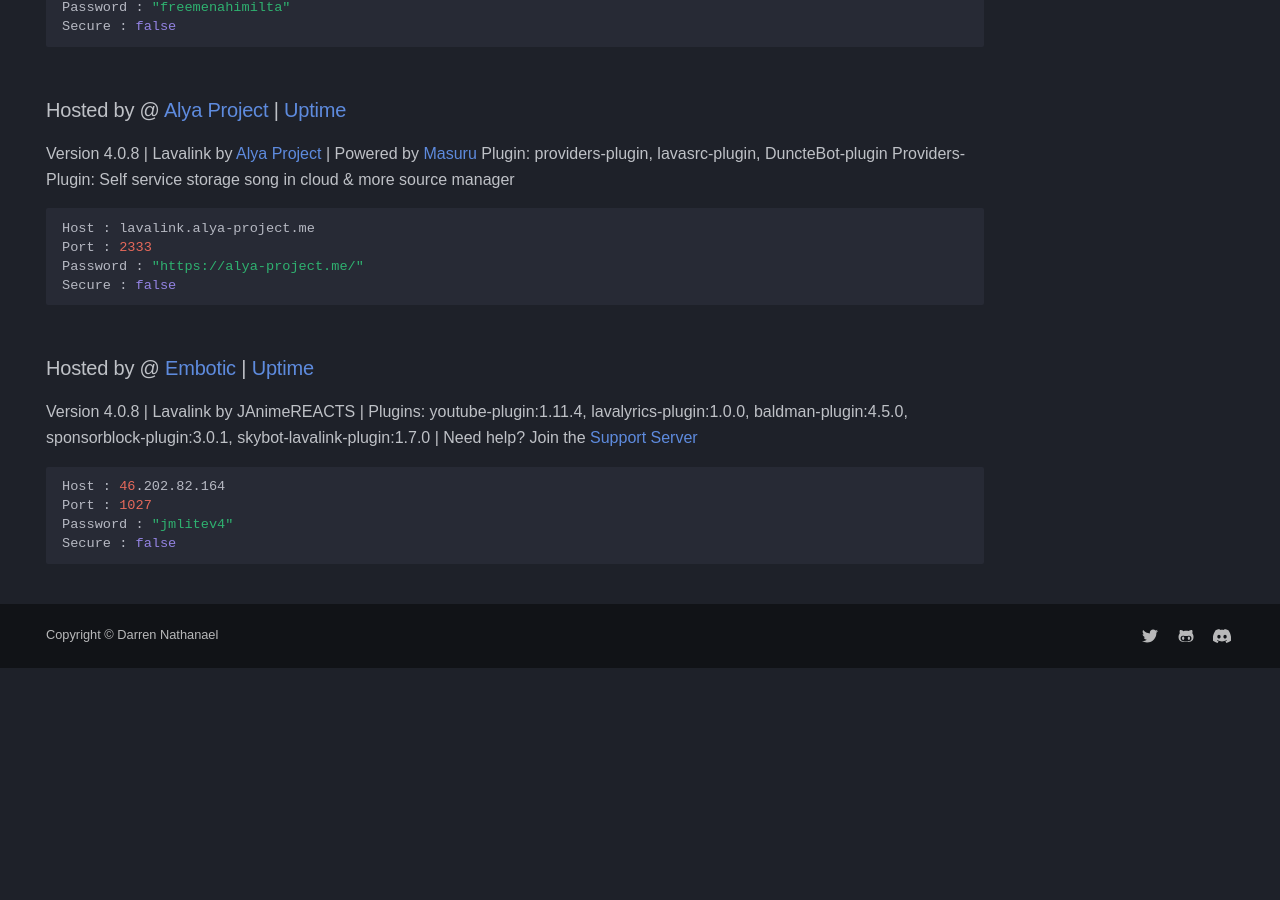
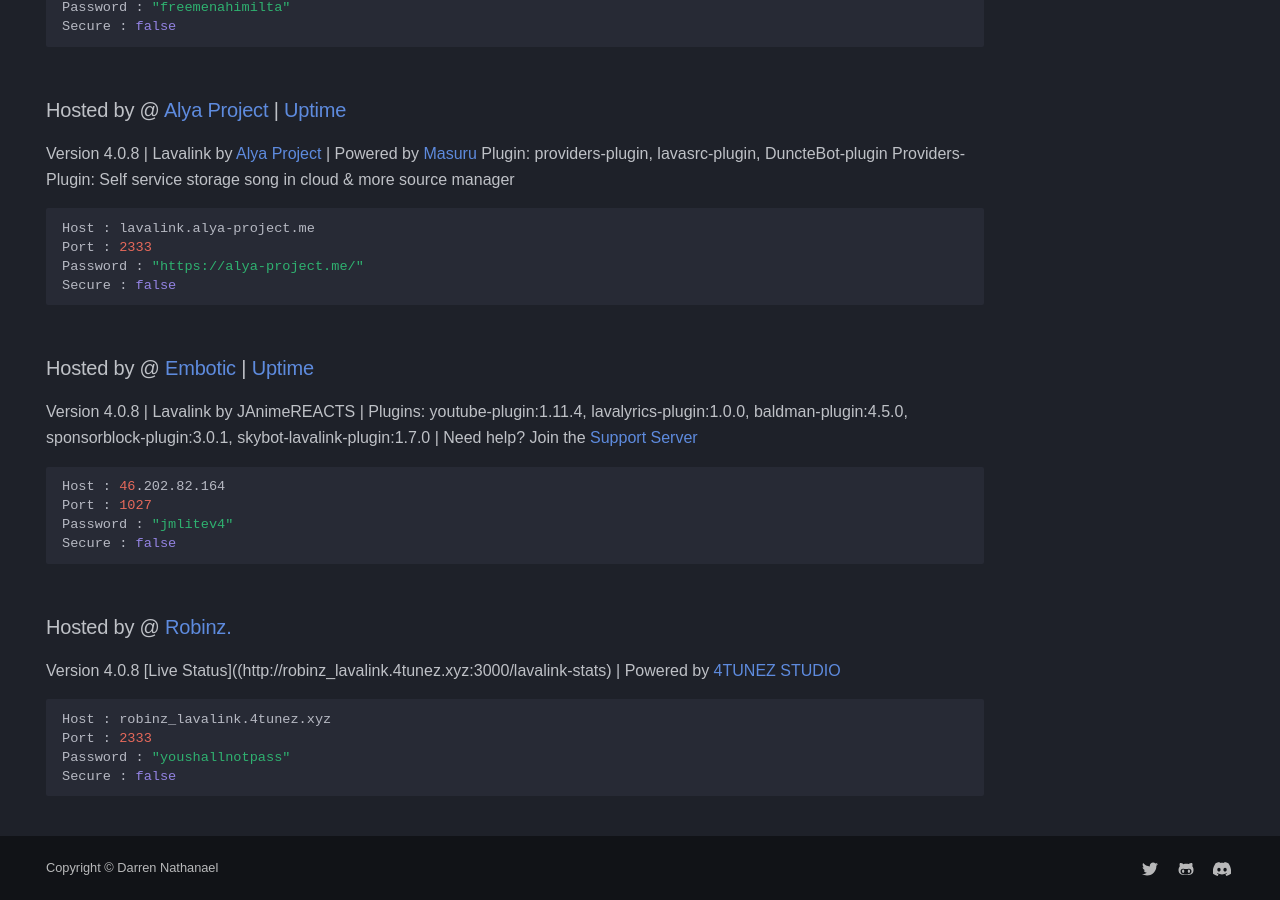
Before and after one commit to DarrenOfficial/lavalink-list, an MkDocs documentation site: the page built from docs/NoSSL/lavalink-without-ssl.md, in a window 1280 px wide and 900 px high, scrolled down 3066 px. Built offline with MkDocs 1.6.1 and Material for MkDocs 9.7.7, drawn with Linux system fonts in a browser that asks for light colours; some web fonts are replaced; comment, search, counter and statistics services are not loaded; a style sheet for code colours, icons or effects is not loaded; before the commit the page ends 3734 px from its top, so only the background shows below that.

Commit message:
Update Robinz-Lavalink Node (#643)
Add Lavalink node by Robinz.

````diff
--- a/docs/NoSSL/lavalink-without-ssl.md
+++ b/docs/NoSSL/lavalink-without-ssl.md
@@ -158,3 +158,14 @@ Port : 1027
 Password : "jmlitev4"
 Secure : false
 ```
+
+### Hosted by @ [Robinz.](https://robinz27-kappa.vercel.app/)
+
+Version 4.0.8
+[Live Status]((http://robinz_lavalink.4tunez.xyz:3000/lavalink-stats) | Powered by [4TUNEZ STUDIO](https://4tunez.xyz)
+```bash
+Host : robinz_lavalink.4tunez.xyz
+Port : 2333
+Password : "youshallnotpass"
+Secure : false
+```
````
